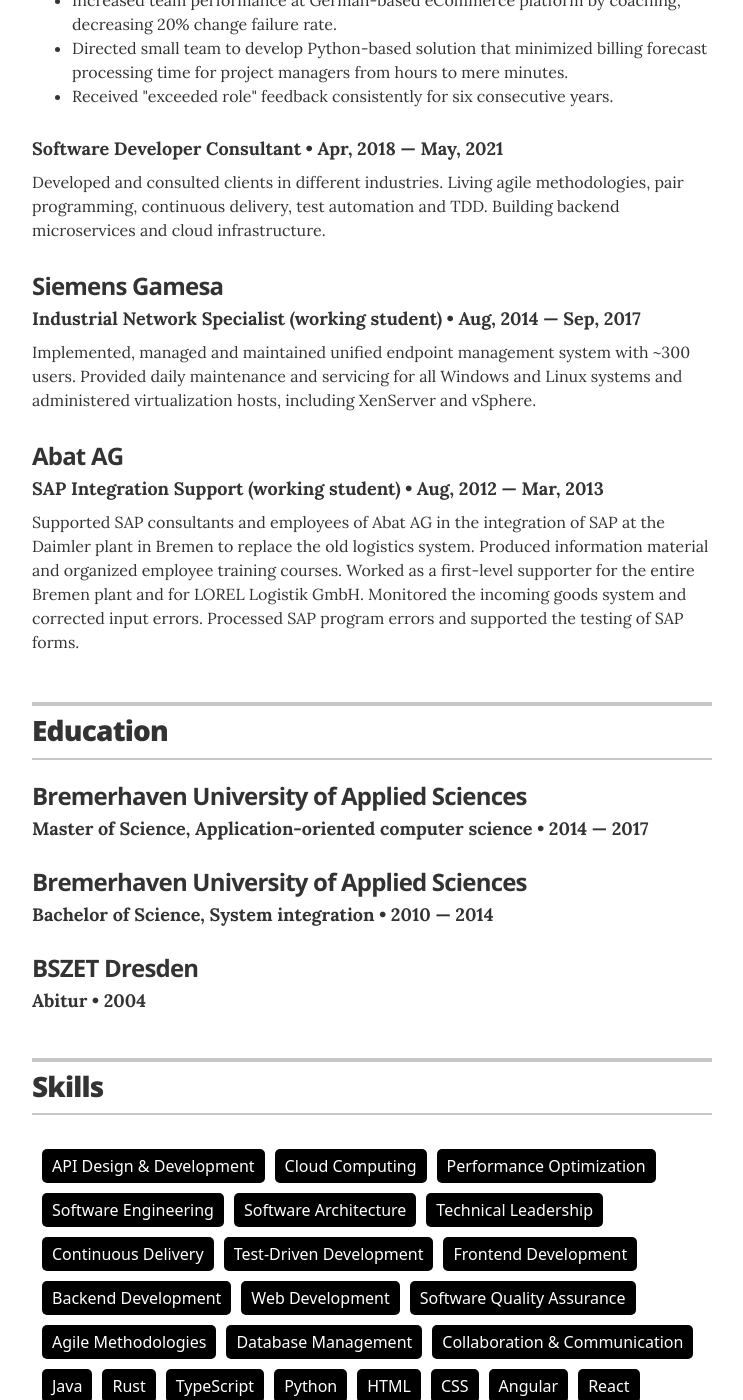
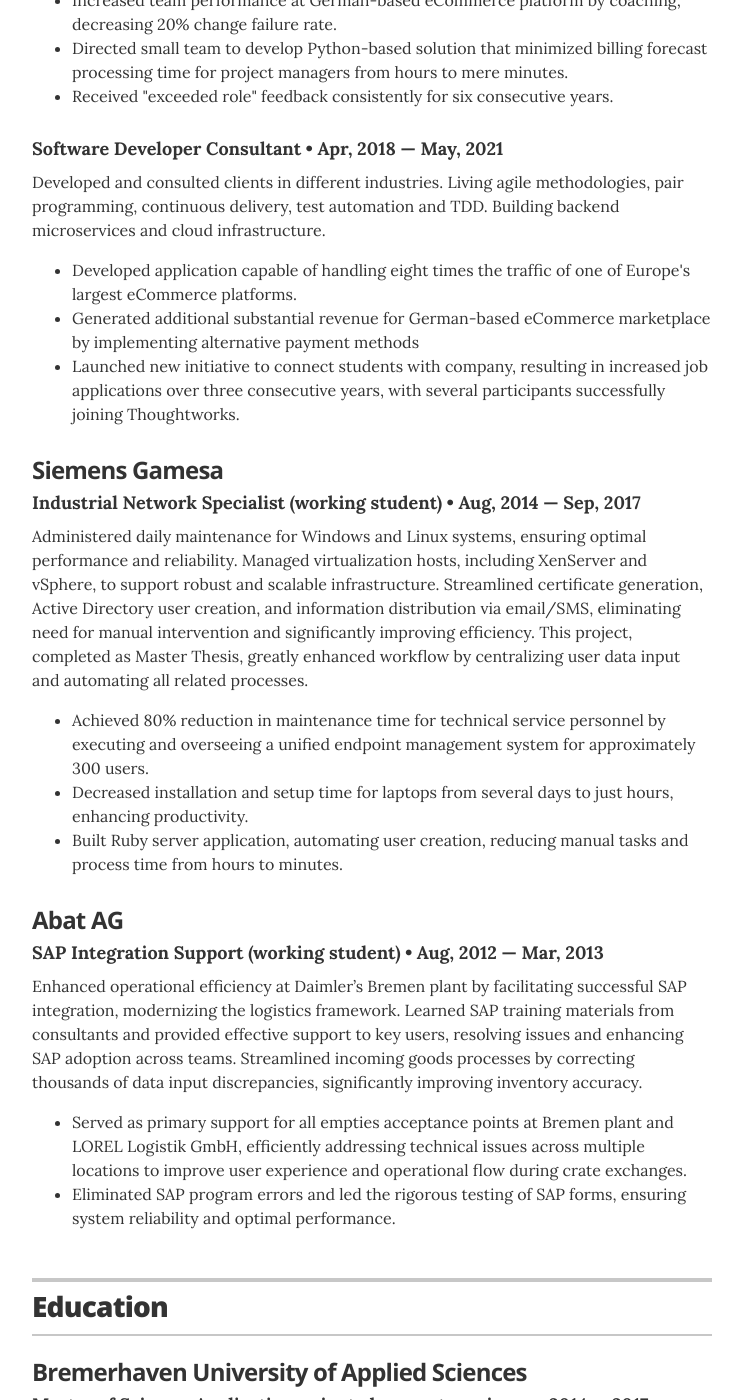
Before and after one commit to DiesDasJenes/DiesDasJenes.github.io, a Jekyll site: the page built from index.html, in a window 1280 px wide and 1400 px high, scrolled down 1124 px. Shown: the whole window, without its empty margins (268-1011 px from the left). Built offline with Jekyll 4.4.1, drawn with Linux system fonts in a browser that asks for light colours.

Commit message:
Updated experience part

```diff
--- a/_data/experience.yml
+++ b/_data/experience.yml
@@ -14,15 +14,26 @@
   position:  Software Developer Consultant
   duration: Apr, 2018 &mdash; May, 2021
   summary: Developed and consulted clients in different industries. Living agile methodologies, pair programming, continuous delivery, test automation and TDD. Building backend microservices and cloud infrastructure.
+  achievements:
+    - achievement: Developed application capable of handling eight times the traffic of one of Europe's largest eCommerce platforms.
+    - achievement: Generated additional substantial revenue for German-based eCommerce marketplace by implementing alternative payment methods
+    - achievement: Launched new initiative to connect students with company, resulting in increased job applications over three consecutive years, with several participants successfully joining Thoughtworks.
 
 # Siemens Gamesa
 - company: Siemens Gamesa
   position: Industrial Network Specialist (working student)
   duration:   Aug, 2014  &mdash; Sep, 2017
-  summary: Implemented, managed and maintained unified endpoint management system with ~300 users. Provided daily maintenance and servicing for all Windows and Linux systems and administered virtualization hosts, including XenServer and vSphere.
+  summary: Administered daily maintenance for Windows and Linux systems, ensuring optimal performance and reliability. Managed virtualization hosts, including XenServer and vSphere, to support robust and scalable infrastructure. Streamlined certificate generation, Active Directory user creation, and information distribution via email/SMS, eliminating need for manual intervention and significantly improving efficiency. This project, completed as Master Thesis, greatly enhanced workflow by centralizing user data input and automating all related processes.
+  achievements:
+    - achievement: Achieved 80% reduction in maintenance time for technical service personnel by executing and overseeing a unified endpoint management system for approximately 300 users.
+    - achievement: Decreased installation and setup time for laptops from several days to just hours, enhancing productivity.
+    - achievement: Built Ruby server application, automating user creation, reducing manual tasks and process time from hours to minutes.
 
 # Abat
 - company: Abat AG
   position: SAP Integration Support (working student)
   duration:   Aug, 2012  &mdash; Mar, 2013
-  summary: Supported SAP consultants and employees of Abat AG in the integration of SAP at the Daimler plant in Bremen to replace the old logistics system. Produced information material and organized employee training courses. Worked as a first-level supporter for the entire Bremen plant and for LOREL Logistik GmbH. Monitored the incoming goods system and corrected input errors. Processed SAP program errors and supported the testing of SAP forms.
+  summary: Enhanced operational efficiency at Daimler’s Bremen plant by facilitating successful SAP integration, modernizing the logistics framework. Learned SAP training materials from consultants and provided effective support to key users, resolving issues and enhancing SAP adoption across teams. Streamlined incoming goods processes by correcting thousands of data input discrepancies, significantly improving inventory accuracy.
+  achievements:
+    - achievement: Served as primary support for all empties acceptance points at Bremen plant and LOREL Logistik GmbH, efficiently addressing technical issues across multiple locations to improve user experience and operational flow during crate exchanges.
+    - achievement: Eliminated SAP program errors and led the rigorous testing of SAP forms, ensuring system reliability and optimal performance.
```
